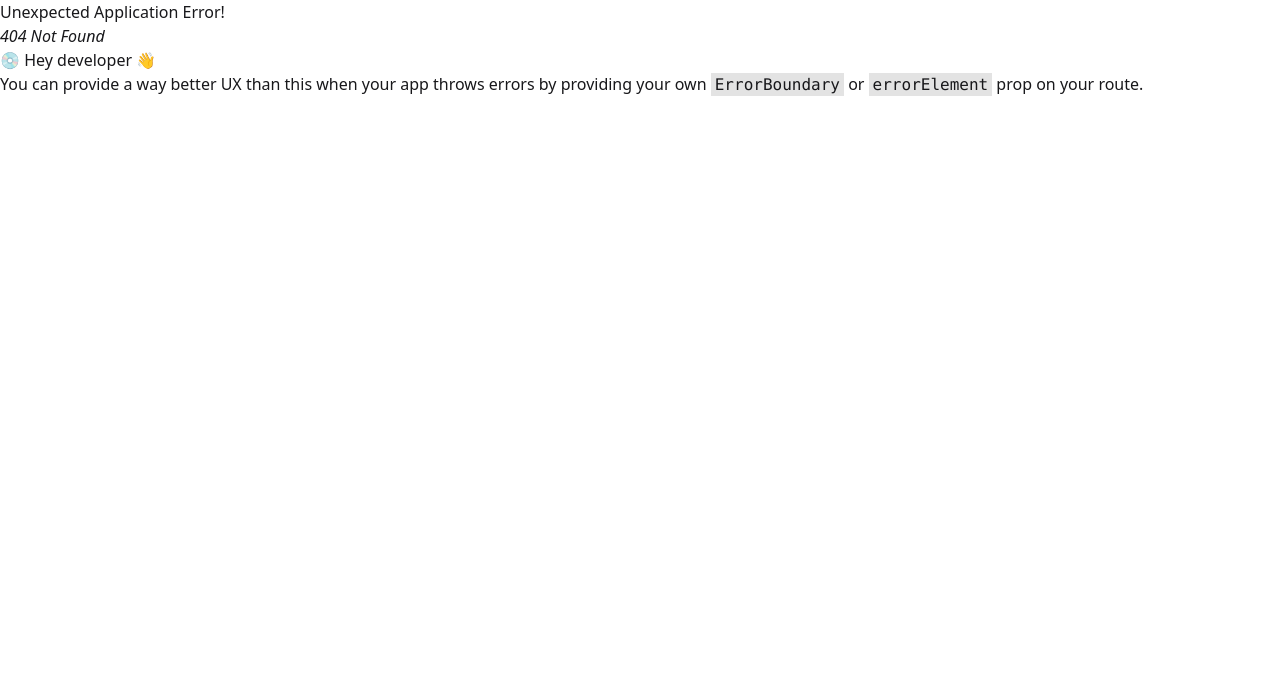
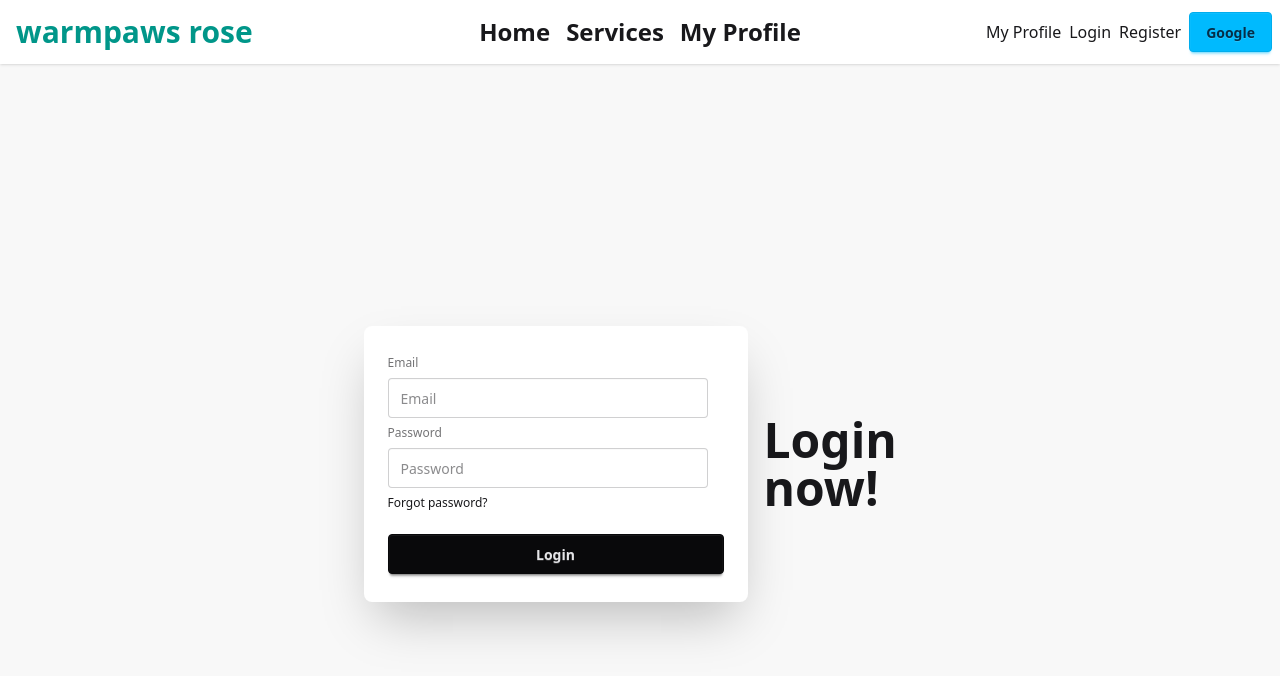
Before and after one commit to mehedihasanshohan/warmpaws-rose, a React (Vite) app: page /register in a window 1280 px wide. Before the commit this address had no page. Shown: the top 676 px of the page. Built offline with nearby package versions, Linux system fonts and the light colour scheme.

Commit message:
get data from register form

```diff
--- a/src/components/Navbar/Navbar.jsx
+++ b/src/components/Navbar/Navbar.jsx
@@ -1,6 +1,6 @@
 import { GoogleAuthProvider, signInWithPopup, signOut } from 'firebase/auth'
 import React, { useState } from 'react'
-import { Link, NavLink } from 'react-router'
+import { NavLink} from 'react-router'
 import auth from '../../firebase/firebase.config';
 
   const googleProvider = new GoogleAuthProvider();
@@ -24,6 +24,7 @@
     signOut(auth)
     .then( ()=> {
       alert('sign out')
+      setUser(null)
     })
     .catch(error => {
       console.log(error)
@@ -55,10 +56,10 @@
     </ul>
   </div>
   <div className="navbar-end flex gap-2">
-    <Link to='/profile'><button className='btn btn-accent'>My Profile</button></Link>
-    <Link to='/login'><button className='btn btn-info'>Login</button></Link>
-    {user ? <Link onClick={handleGoogleSignOut}>Logout</Link> : <Link>Register</Link>}
-    <Link to='/login' onClick={handleGoogleSignIn}><button className='btn btn-info'>Google</button></Link>
+    <NavLink to='/profile'>My Profile</NavLink>
+    <NavLink to='/login'>Login</NavLink>
+    {user ? <NavLink onClick={handleGoogleSignOut}>Logout</NavLink> : <NavLink to='/register'>Register</NavLink>}
+    <NavLink to='/login' onClick={handleGoogleSignIn}><button className='btn btn-info'>Google</button></NavLink>
   </div>
 </div>
   )
--- a/src/main.jsx
+++ b/src/main.jsx
@@ -9,6 +9,7 @@
 import MainLayout from './Root/MainLayout.jsx';
 import Home from './home/Home.jsx';
 import Login from './pages/Login/Login.jsx';
+import Register from './pages/Register/Register.jsx';
 
 
 const router = createBrowserRouter([
@@ -17,7 +18,8 @@
     element: <MainLayout></MainLayout>,
     children: [
       {index: true, element:<Home></Home> },
-      {path: '/login', element: <Login></Login>}
+      {path: '/login', element: <Login></Login>},
+      {path: '/register', element:<Register></Register>}
     ]
   },
   {
--- a/src/pages/Register/Register.jsx
+++ b/src/pages/Register/Register.jsx
@@ -1,17 +1,37 @@
-import { initializeApp } from "firebase/app";
-import { getAuth } from "firebase/auth";
+import React from 'react'
 
-// TODO: Replace the following with your app's Firebase project configuration
-// See: https://firebase.google.com/docs/web/learn-more#config-object
-const firebaseConfig = {
-  // ...
-};
+const Register = () => {
+  const handleRegister = (e) => {
+    e.preventDefault();
+    const email = e.target.email.value;
+    const password = e.target.password.value;
+    console.log(email, password);
+  }
 
-// Initialize Firebase
-const app = initializeApp(firebaseConfig);
+  return (
+    <div className="hero bg-base-200 min-h-screen">
+  <div className="hero-content flex-col lg:flex-row-reverse">
+    <div className="text-center lg:text-left">
+      <h1 className="text-5xl font-bold">Login now!</h1>
 
+    </div>
+    <div className="card bg-base-100 w-full max-w-sm shrink-0 shadow-2xl">
+      <div className="card-body">
+        <form onSubmit={handleRegister}>
+          <fieldset className="fieldset">
+          <label className="label">Email</label>
+          <input type="email" name='email' className="input" placeholder="Email" />
+          <label className="label">Password</label>
+          <input type="password" name='password' className="input" placeholder="Password" />
+          <div><a className="link link-hover">Forgot password?</a></div>
+          <button className="btn btn-neutral mt-4">Login</button>
+        </fieldset>
+        </form>
+      </div>
+    </div>
+  </div>
+</div>
+  )
+}
 
-// Initialize Firebase Authentication and get a reference to the service
-const auth = getAuth(app);
-
-export default auth;
+export default Register
```
